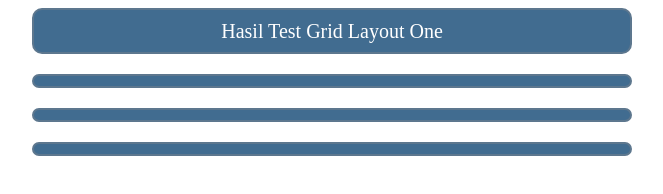
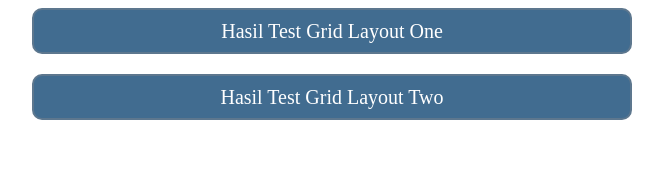
Before and after one commit to fitrifityanto/test-mySkills-grid-layout, a plain HTML site: page index.html in a window 1280 px wide. Shown: the whole page, without its empty margins (308-971 px from the left). Drawn offline with Linux system fonts and the light colour scheme.

Commit message:
menambahkan link untuk grid-layout-two

```diff
--- a/index.html
+++ b/index.html
@@ -11,9 +11,9 @@
 <body>
     <div class="container">
         <div><a href="grid-layout-one/index.html">Hasil Test Grid Layout One </a></div>
-        <div></div>
-        <div></div>
-        <div></div>
+        <div><a href="grid-layout-two/index.html">Hasil Test Grid Layout Two </a></div>
+        <!-- <div></div>
+        <div></div> -->
     </div>
 </body>
 </html>
```
